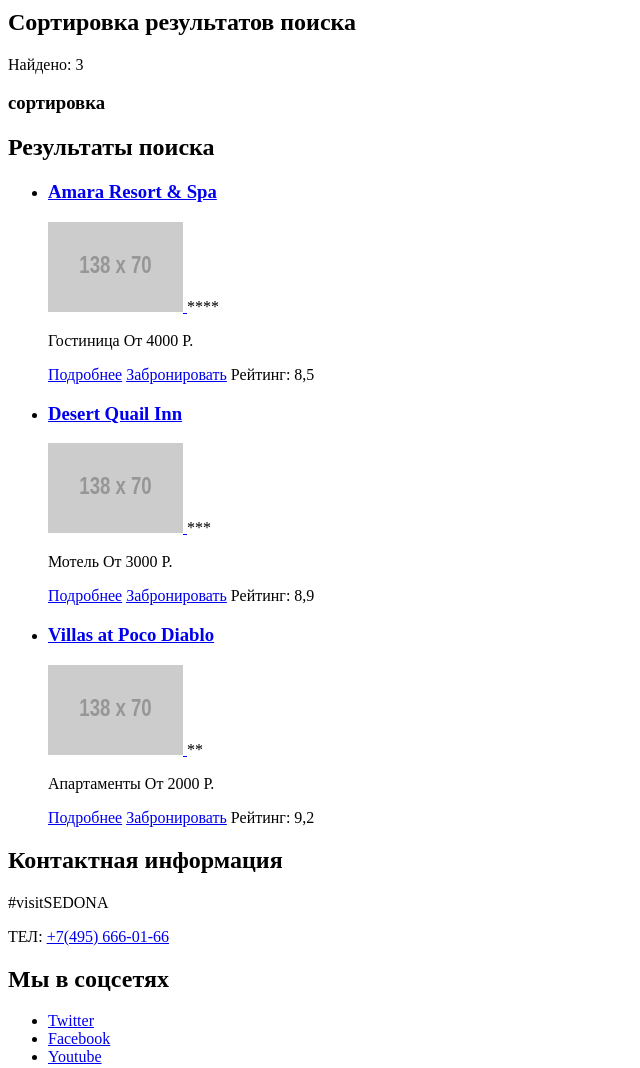
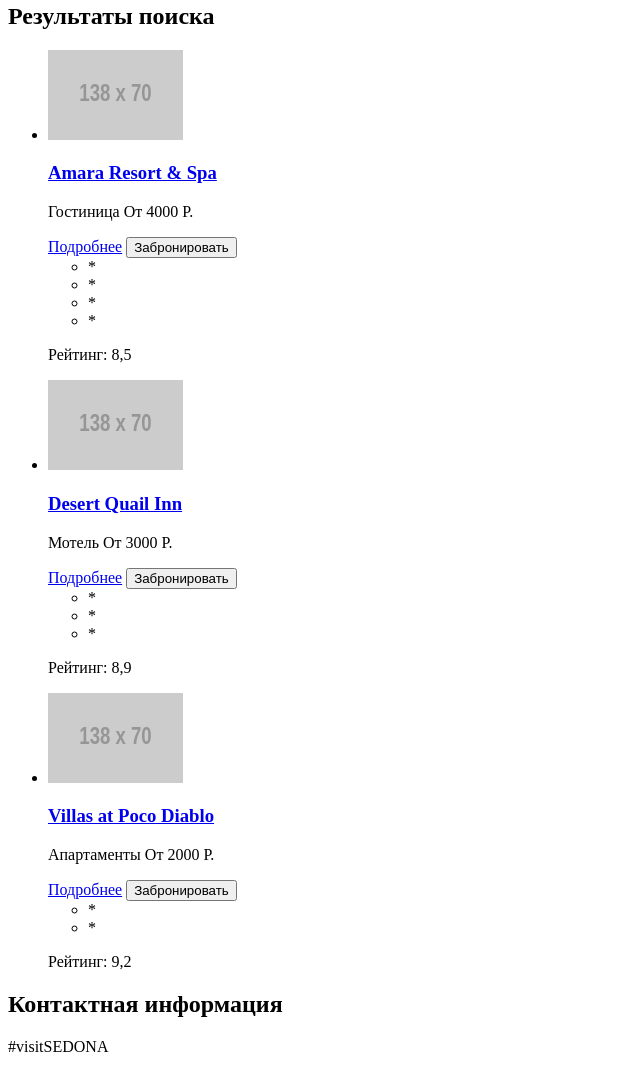
Before and after one commit to Ilyalinich/1500115-sedona-29, a plain HTML site: page hotels.html in a window 1280 px wide. Shown: the part 312-1380 px from the top of the page, without its empty margins (0-640 px from the left). Drawn offline with Linux system fonts and the light colour scheme; placeholder pictures from the web are drawn by us.

Commit message:
Изменения разметки главной и внутренней страницы
index.html:
1. Изменил только Header

hotels.html:
1. Изменил Header
2. Удалил секцию сортировки
3. Изменил разметку секции результатов поиска

```diff
--- a/hotels.html
+++ b/hotels.html
@@ -7,15 +7,14 @@
 
   <body>
     <header>
+      <a href="index.html">
+        <img src="https://via.placeholder.com/138x70" width="138" height="70" alt="Логотип сайта Седона">
+      </a>
       <nav>
         <ul>
           <li><a href="blank.html">Информация</a></li>
           <li><a href="blank.html">Фото и видео</a></li>
-        </ul>
-        <a href="index.html">
-          <img src="https://via.placeholder.com/138x70" width="138" height="70" alt="Логотип сайта Седона">   <!--Уточнить корректность решения разделения списка на 2-->
-        </a>
-        <ul>
+          <li><!--Место для логотипа--></li>
           <li><a href="blank.html">Карта штата</a></li>
           <li><a href="hotels.html">Гостиницы</a></li>
         </ul>
@@ -30,72 +29,89 @@
       </section>
 
       <section>
-        <h2>Сортировка результатов поиска</h2><!--скроем в стилях-->
-        <p>Найдено: 3</p>
-        <h3>сортировка</h3>
-          <!--форма сортировки по типу параметра-->
-          <!--форма сортировки по значению параметра-->
-      </section>
-
-      <section>
         <h2>Результаты поиска</h2>
         <ul>
-          <li><!--уточнить про порядок пунктов внутри элемента-->
+          <li>
+            <a href="#">
+              <img src="https://via.placeholder.com/138x70" width="135" height="90" alt="Фото отеля Amara Resort & Spa">
+            </a>
+            <div>
               <a href="blank.html">
                 <h3>Amara Resort & Spa</h3>
               </a>
               <p>
-              <a href="#">
-              <img src="https://via.placeholder.com/138x70" width="135" height="90" alt="Фото отеля Amara Resort & Spa">
-              </a>
-              ****<!--уточнить куда правильнее поставить звездочки-->
+                <span>Гостиница</span>
+                <span>От 4000 Р.</span>
               </p>
-            <p>Гостиница
-              От 4000 Р.</p>
-            <p>
+              <div>
                 <a href="blank.html">Подробнее</a>
-              <a href="blank.html">Забронировать</a>
-              Рейтинг: 8,5
-            </p>
+                <button type="button" name="reserv">Забронировать</button>
+              </div>
+            </div>
+            <div>
+              <ul>
+                <li>*</li>
+                <li>*</li>
+                <li>*</li>
+                <li>*</li>
+              </ul>
+              <p>Рейтинг: 8,5</p>
+            </div>
           </li>
 
           <li>
+            <a href="#">
+              <img src="https://via.placeholder.com/138x70" width="135" height="90" alt="Фото отеля Desert Quail Inn">
+            </a>
+            <div>
               <a href="blank.html">
                 <h3>Desert Quail Inn</h3>
               </a>
               <p>
-              <a href="#">
-              <img src="https://via.placeholder.com/138x70" width="135" height="90" alt="Фото отеля Desert Quail Inn">
-              </a>
-              ***
+                <span>Мотель</span>
+                <span>От 3000 Р.</span>
               </p>
-            <p>Мотель
-              От 3000 Р.</p>
-            <p>
+              <div>
                 <a href="blank.html">Подробнее</a>
-              <a href="blank.html">Забронировать</a>
-              Рейтинг: 8,9
-            </p>
+                <button type="button" name="reserv">Забронировать</button>
+              </div>
+            </div>
+            <div>
+              <ul>
+                <li>*</li>
+                <li>*</li>
+                <li>*</li>
+              </ul>
+              <p>Рейтинг: 8,9</p>
+            </div>
           </li>
 
           <li>
+            <a href="#">
+              <img src="https://via.placeholder.com/138x70" width="135" height="90" alt="Фото отеля Villas at Poco Diablo">
+            </a>
+            <div>
               <a href="blank.html">
                 <h3>Villas at Poco Diablo</h3>
               </a>
               <p>
-              <a href="#">
-              <img src="https://via.placeholder.com/138x70" width="135" height="90" alt="Villas at Poco Diablo">
-              </a>
-              **
+                <span>Апартаменты</span>
+                <span>От 2000 Р.</span>
               </p>
-            <p>Апартаменты
-              От 2000 Р.</p>
-            <p>
+              <div>
                 <a href="blank.html">Подробнее</a>
-              <a href="blank.html">Забронировать</a>
-              Рейтинг: 9,2
-            </p>
+                <button type="button" name="reserv">Забронировать</button>
+              </div>
+            </div>
+            <div>
+              <ul>
+                <li>*</li>
+                <li>*</li>
+              </ul>
+              <p>Рейтинг: 9,2</p>
+            </div>
           </li>
+
         </ul>
       </section>
     </main>
```
Also changed, not shown: index.html (+4 -5 lines). Lines whose indentation alone changed are shown as unchanged.
